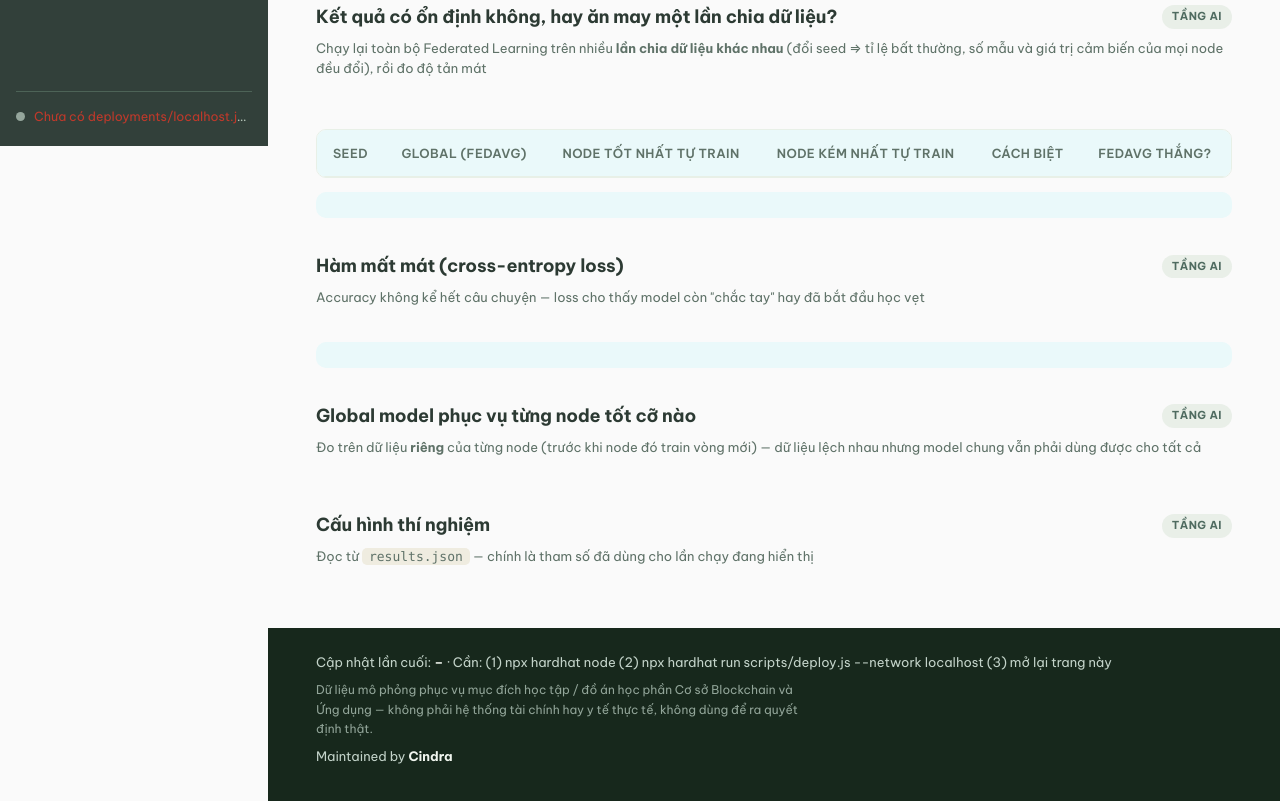
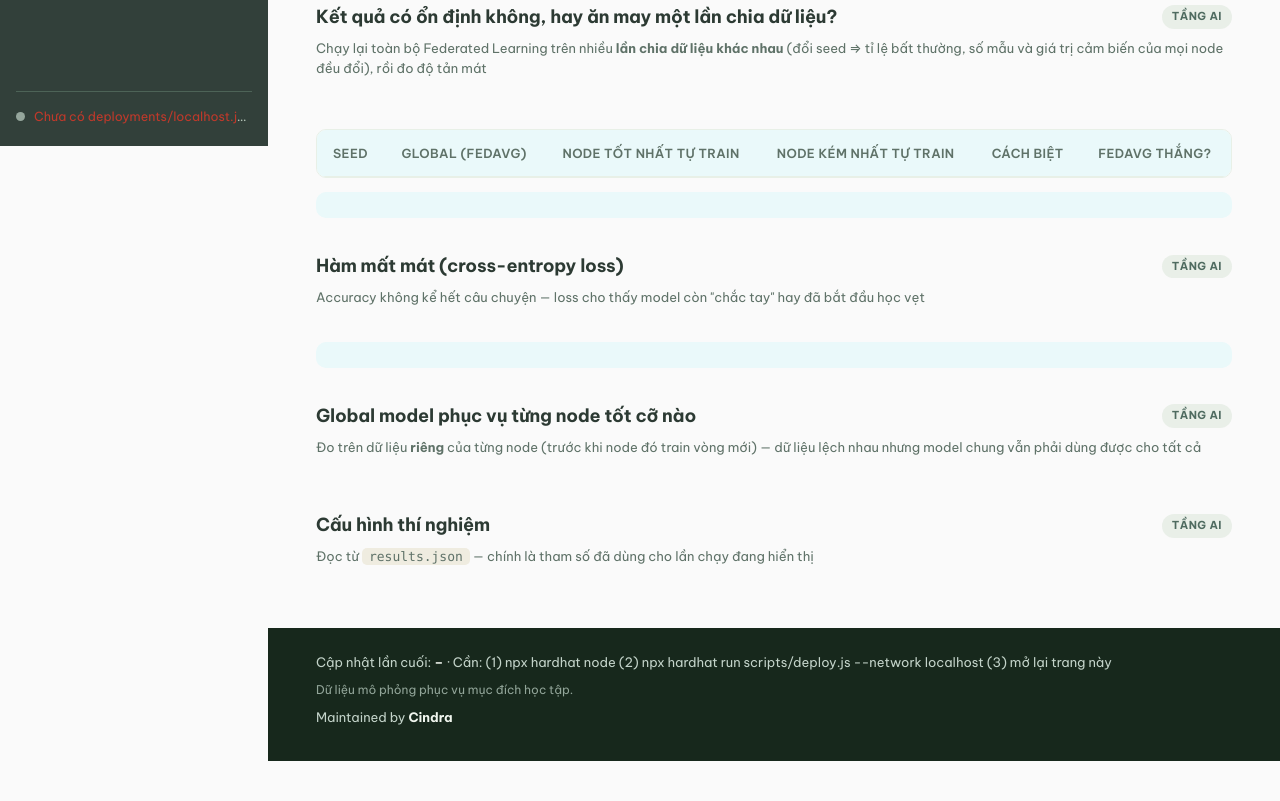
Before and after one commit to minhchien2329/BlockFL-nh-p, a website: page dashboard/ai.html in a window 1280 px wide. Shown: the part 654-1455 px from the top of the page. After the commit the page ends 1415 px from the top, so only its background shows below. Drawn offline with nearby package versions, Linux system fonts and the light colour scheme; no server answers.

Commit message:
Dashboard: rut gon disclaimer footer con lai 1 cau
"Dữ liệu mô phỏng phục vụ mục đích học tập." - bo phan giai thich dai
phia sau tren ca 8 trang.

```diff
--- a/dashboard/ai.html
+++ b/dashboard/ai.html
@@ -107,7 +107,7 @@
     </section>
     <footer>
       <p class="foot-line">Cập nhật lần cuối: <b id="last-updated">–</b> · <span id="refresh-info">tự động làm mới mỗi 5 giây</span></p>
-      <p class="foot-line foot-disclaimer">Dữ liệu mô phỏng phục vụ mục đích học tập / đồ án học phần Cơ sở Blockchain và Ứng dụng — không phải hệ thống tài chính hay y tế thực tế, không dùng để ra quyết định thật.</p>
+      <p class="foot-line foot-disclaimer">Dữ liệu mô phỏng phục vụ mục đích học tập.</p>
       <p class="foot-line">Maintained by <b>Cindra</b></p>
     </footer>
   </div>
```
Also changed, not shown: dashboard/architecture.html (+1 -1 lines), dashboard/contract.html (+1 -1 lines), dashboard/events.html (+1 -1 lines), dashboard/index.html (+1 -1 lines), dashboard/iot.html (+1 -1 lines), dashboard/rewards.html (+1 -1 lines), dashboard/rounds.html (+1 -1 lines).
